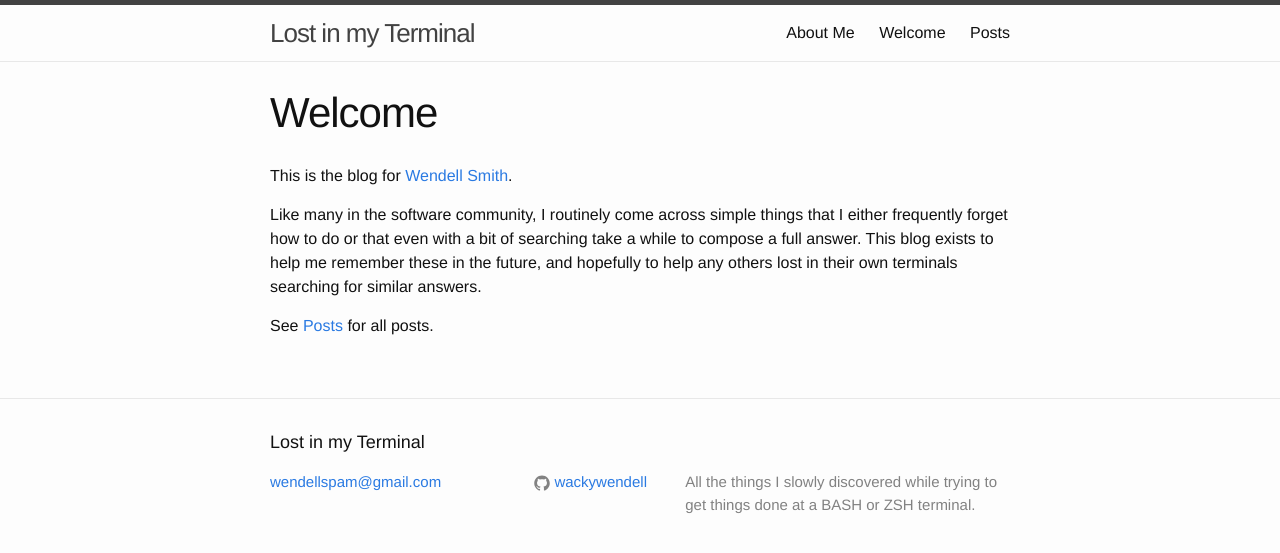
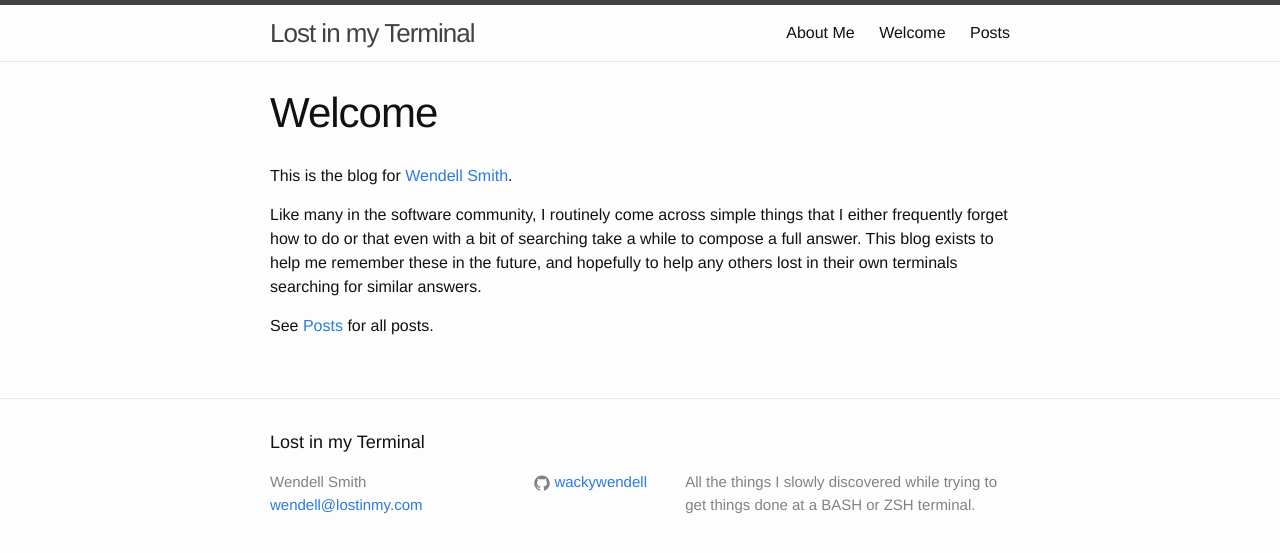
Before and after one commit to wackywendell/lostinmyterminal, a Jekyll site: the page built from index.md, in a window 1280 px wide. Shown: the top 553 px of the page. Built offline with Jekyll 4.4.1, drawn with Linux system fonts in a browser that asks for light colours.

Commit message:
Added author name

```diff
--- a/_config.yml
+++ b/_config.yml
@@ -1,11 +1,12 @@
 # Site settings
 title: Lost in my Terminal
-email: wendellspam@gmail.com
+email: wendell@lostinmy.com
 description: > # this means to ignore newlines until "baseurl:"
   All the things I slowly discovered while trying to get things done at a BASH or ZSH
   terminal.
 baseurl: "" # the subpath of your site, e.g. /blog/
 url: "http://blog.lostinmy.com" # the base hostname & protocol for your site
+author: Wendell Smith
 #twitter_username: jekyllrb
 github_username:  wackywendell
 
--- a/_includes/footer.html
+++ b/_includes/footer.html
@@ -8,6 +8,7 @@
       <div class="footer-col  footer-col-1">
         <ul class="contact-list">
           <!-- <li>{{ site.title }}</li> -->
+          <li>{{ site.author }}<li>
           <li><a href="mailto:{{ site.email }}">{{ site.email }}</a></li>
         </ul>
       </div>
```
